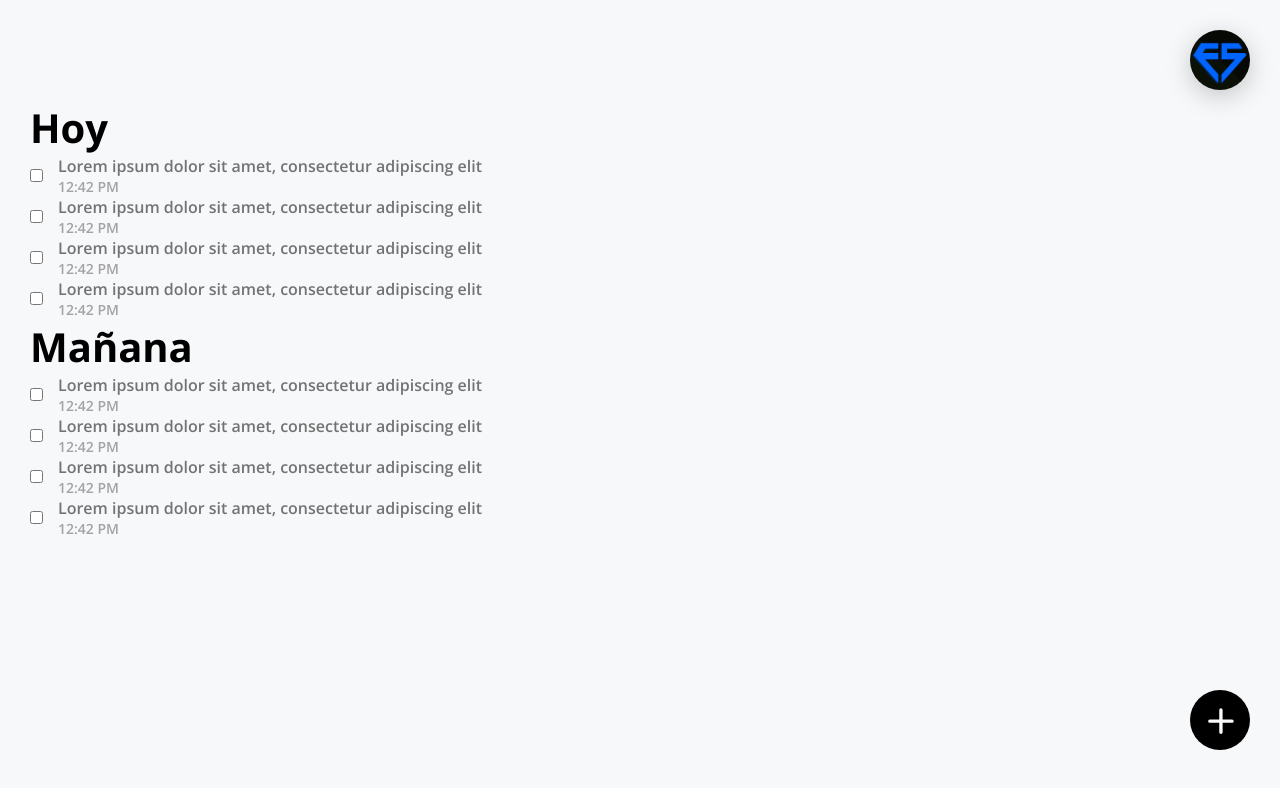
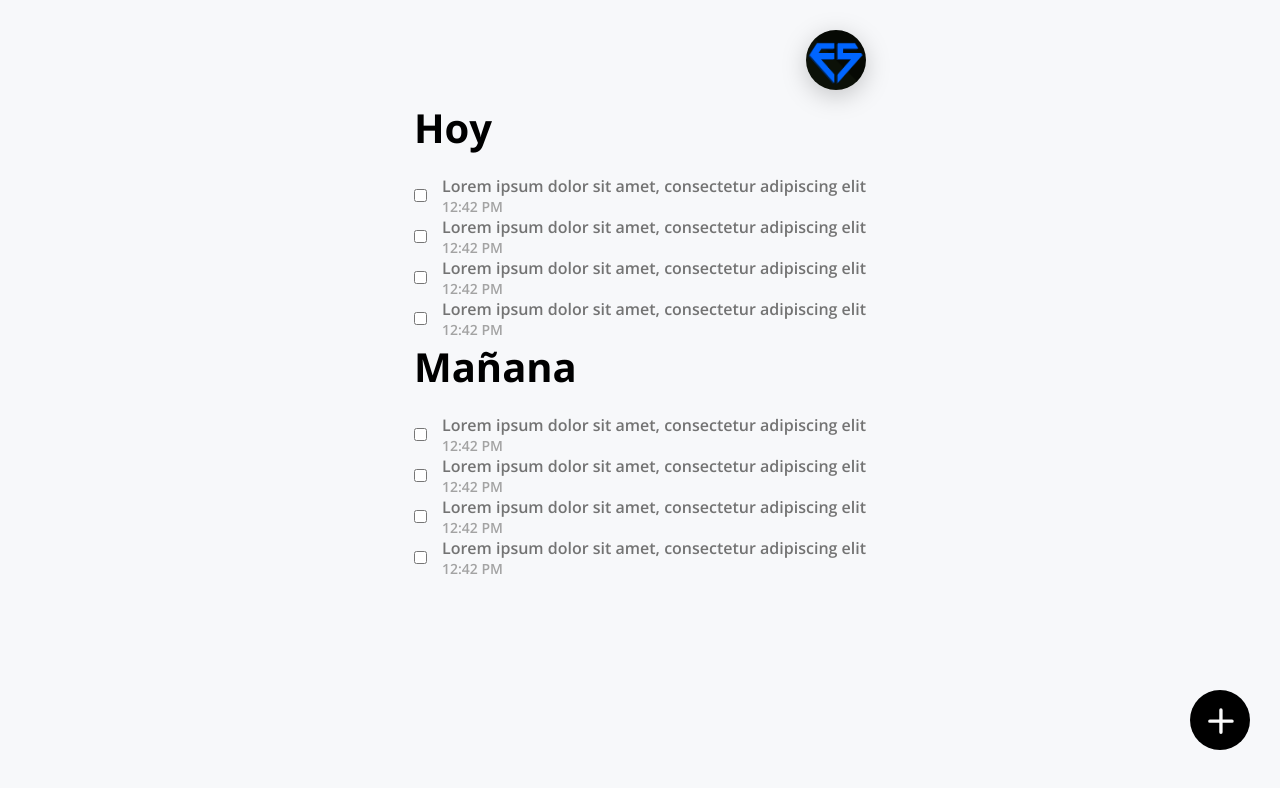
Before and after one commit to francobalich/Minimal-TodoApp, a React (Vite) app: page / in a window 1280 px wide. Shown: the top 788 px of the page. Built offline with nearby package versions, Linux system fonts and the light colour scheme.

Commit message:
Fix center

```diff
--- a/src/TodoApp/styles/Title.css
+++ b/src/TodoApp/styles/Title.css
@@ -3,4 +3,6 @@
     font-style: normal;
     font-weight: 700;
     font-size: 40px;
+    width: 100%;
+    margin-bottom: 20px;
 }
--- a/src/styles.css
+++ b/src/styles.css
@@ -5,7 +5,15 @@
 }
 body{
   background-color: #F7F8FA;
+  display: flex;
+  justify-content: center;
+  align-items: center;
 }
 .App{
   margin: 30px;
+  display: flex;
+  flex-direction: column;
+  justify-content: center;
+  align-items: center;
+  max-width: 600px;;
 }
```
